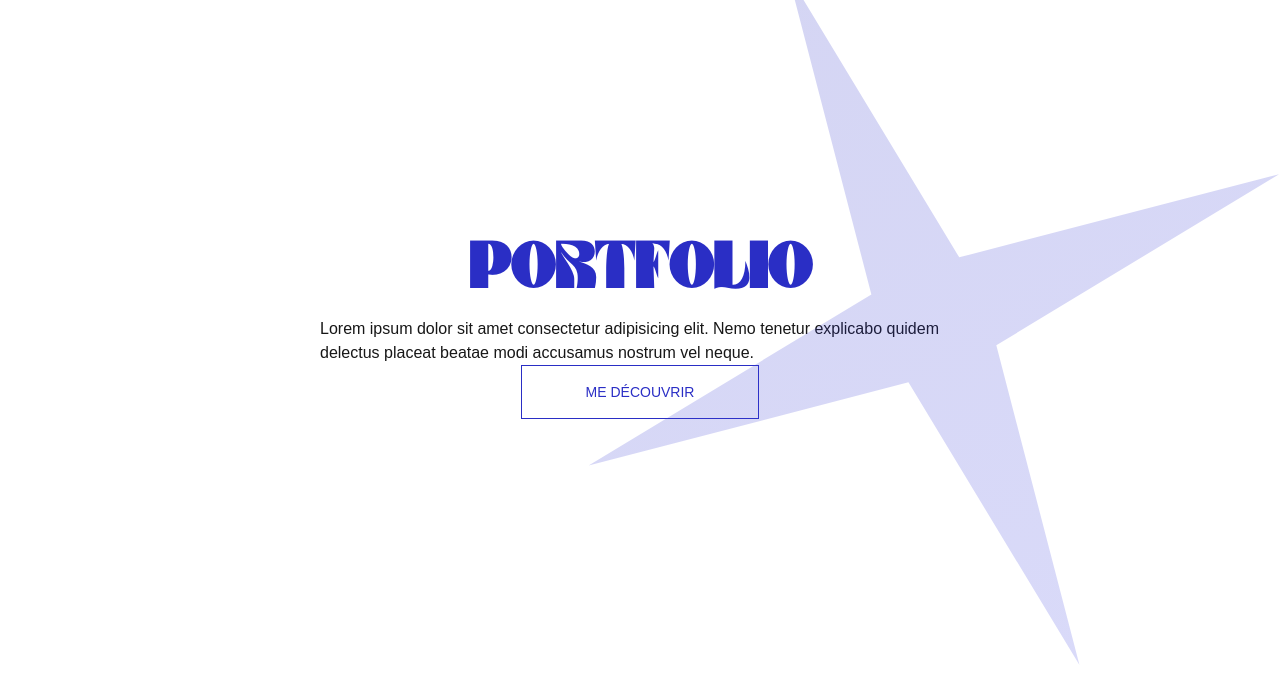
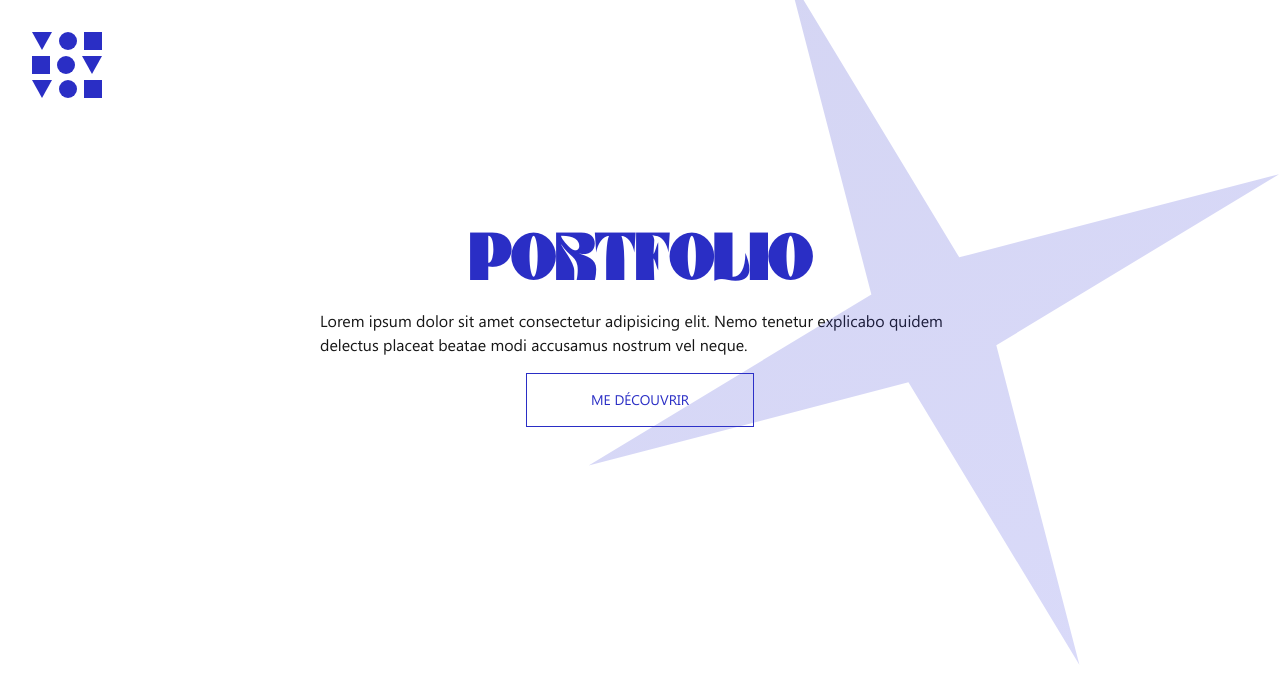
Before and after one commit to Aihos/portfolio2025, a Next.js app: page / in a window 1280 px wide. Shown: the top 700 px of the page. Built offline with nearby package versions, Linux system fonts and the light colour scheme.

Commit message:
ajout profilHome

```diff
--- a/app/(pages)/_components/Button.tsx
+++ b/app/(pages)/_components/Button.tsx
@@ -1,9 +1,9 @@
 
 
-export default function Button({texte, className} : {texte: string, className : string}){
+export default function Button({texte, className} : {texte: string, className ?: string}){
 
     return(
-        <button className={`px-16 py-4 border-1 uppercase text-sm text-primary border-[#2A2EC5] ` + className}>
+        <button className={`px-16 mt-4 button py-4 border-1 uppercase text-sm text-primary transition-all bg-white hover:bg-primary border-[#2A2EC5] ` + className}>
             {texte}
         </button>
     )
--- /dev/null
+++ b/app/(pages)/_components/svg/logo.tsx
@@ -0,0 +1,18 @@
+
+
+export default function Logosvg(){
+
+    return(
+        <svg className="absolute top-8 left-8 " width="70" height="66" viewBox="0 0 70 66" fill="none" xmlns="http://www.w3.org/2000/svg">
+<rect x="70" y="66" width="18" height="18" transform="rotate(-180 70 66)" fill="#2A2EC5"/>
+<circle cx="36" cy="57" r="9" transform="rotate(-180 36 57)" fill="#2A2EC5"/>
+<path d="M10.0004 66L-2.51293e-05 48L20 48L10.0004 66Z" fill="#2A2EC5"/>
+<rect width="18" height="18" transform="matrix(1 8.74228e-08 8.74228e-08 -1 0 42)" fill="#2A2EC5"/>
+<circle cx="9" cy="9" r="9" transform="matrix(1 8.74228e-08 8.74228e-08 -1 25 42)" fill="#2A2EC5"/>
+<path d="M59.9996 42L70 24L50 24L59.9996 42Z" fill="#2A2EC5"/>
+<rect x="70" y="18" width="18" height="18" transform="rotate(-180 70 18)" fill="#2A2EC5"/>
+<circle cx="36" cy="9" r="9" transform="rotate(-180 36 9)" fill="#2A2EC5"/>
+<path d="M10.0004 18L-2.51293e-05 -1.74846e-06L20 0L10.0004 18Z" fill="#2A2EC5"/>
+</svg>
+    )
+}
--- /dev/null
+++ b/app/(pages)/home/_components/profilHome.tsx
@@ -0,0 +1,10 @@
+
+
+export default function ProfilHome(){
+
+    return(
+        <div className="">
+
+        </div>
+    )
+}
--- a/app/(pages)/home/page.tsx
+++ b/app/(pages)/home/page.tsx
@@ -1,11 +1,13 @@
 import Bluestarsvg from "../_components/svg/bluestar";
+import Logosvg from "../_components/svg/logo";
 import HeaderHome from "./_components/headerHome";
 
 
 export default function HomePage(){
 
     return(
-        <div>
+        <div className="relative">
+            <Logosvg />
             <HeaderHome />
         </div>
     )
--- a/app/globals.css
+++ b/app/globals.css
@@ -9,8 +9,19 @@
   font-style: normal;
 }
 
+@font-face{
+  font-family: 'segoeUi';
+  src: url('/font/Segoe_UI.ttf') format('truetype');
+  font-weight: normal;
+  font-style: normal;
+}
+
 .text-primary {
   color: #2A2EC5;
+}
+
+.bg-primary {
+  background-color: #2A2EC5;
 }
 
 :root {
@@ -30,11 +41,24 @@ body {
   color: var(--foreground);
   font-family: Arial, Helvetica, sans-serif;
 }
+h1, h2, h3, h4, h5, h6 {
+    font-family: 'Beckam', sans-serif;
+}
 
 h1{
   font-size: 4rem;
   font-weight: 800;
-  font-family: 'Beckam', sans-serif;
-
 
 }
+.button ,p{
+  font-family: "segoeUi", sans-serif;
+}
+
+@media (max-width: 768px) {
+  h1{
+    font-size: 2.5rem;
+  }
+  p{
+    font-size: 0.875rem;
+  }
+}
```
Also changed, not shown: app/(pages)/_components/svg/bluestarsvg.svg (deleted), public/font/Segoe_UI.ttf (added).
